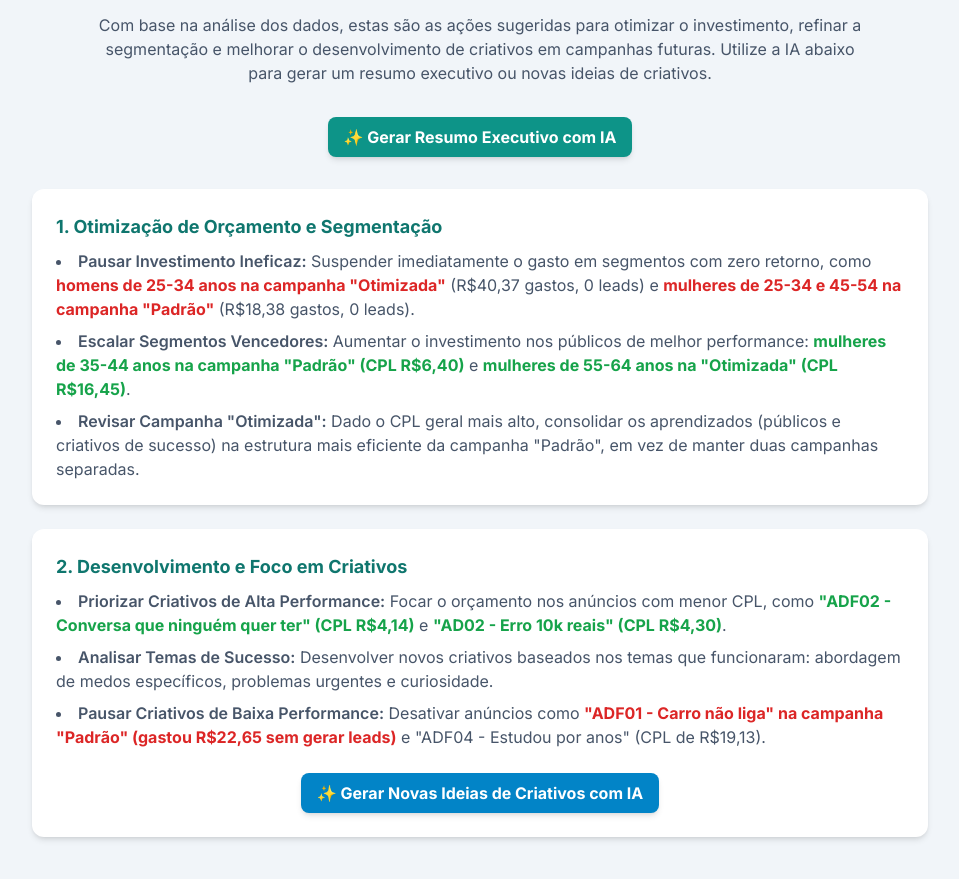
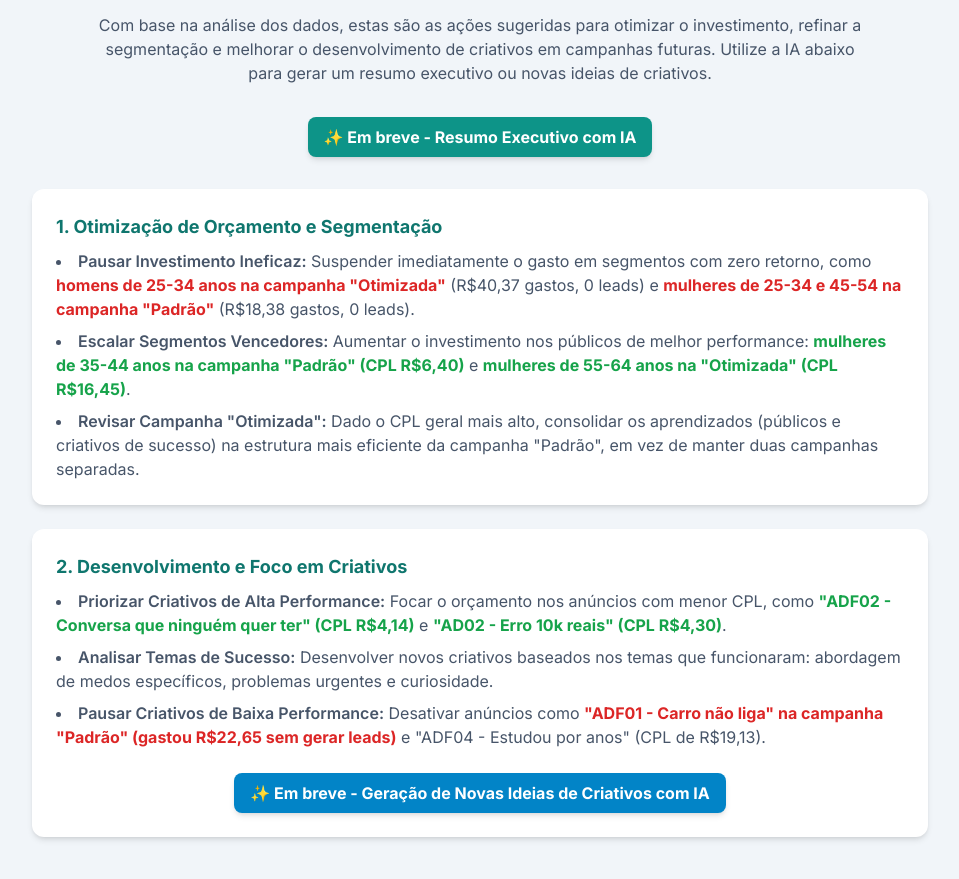
Before and after one commit to Iago-Cotta/Relat-rios, a website built with webpack: page index.html in a window 1280 px wide. Shown: the part 2787-3666 px from the top of the page, without its empty margins (160-1119 px from the left). Built offline with nearby package versions, Linux system fonts and the light colour scheme.

Commit message:
Update index.html
Preparação dos botões para adições futuras de resumo executivo e ideia de criativos com IA

```diff
--- a/index.html
+++ b/index.html
@@ -182,7 +182,7 @@
 
     <div class="text-center mb-8">
       <button id="btnGenerateSummary" class="bg-teal-600 hover:bg-teal-700 text-white font-bold py-2 px-4 rounded-lg shadow-md transition duration-150 ease-in-out">
-        ✨ Gerar Resumo Executivo com IA
+        ✨ Em breve - Resumo Executivo com IA
       </button>
       <div id="gemini-summary-loading" class="loading-spinner hidden my-4"></div>
       <div id="gemini-summary-output" class="gemini-output text-left hidden"></div>
@@ -206,7 +206,7 @@
         </ul>
         <div class="text-center mt-6">
           <button id="btnGenerateCreativeIdeas" class="bg-sky-600 hover:bg-sky-700 text-white font-bold py-2 px-4 rounded-lg shadow-md transition duration-150 ease-in-out">
-            ✨ Gerar Novas Ideias de Criativos com IA
+            ✨ Em breve - Geração de Novas Ideias de Criativos com IA
           </button>
           <div id="gemini-creative-ideas-loading" class="loading-spinner hidden my-4"></div>
           <div id="gemini-creative-ideas-output" class="gemini-output text-left hidden"></div>
```
